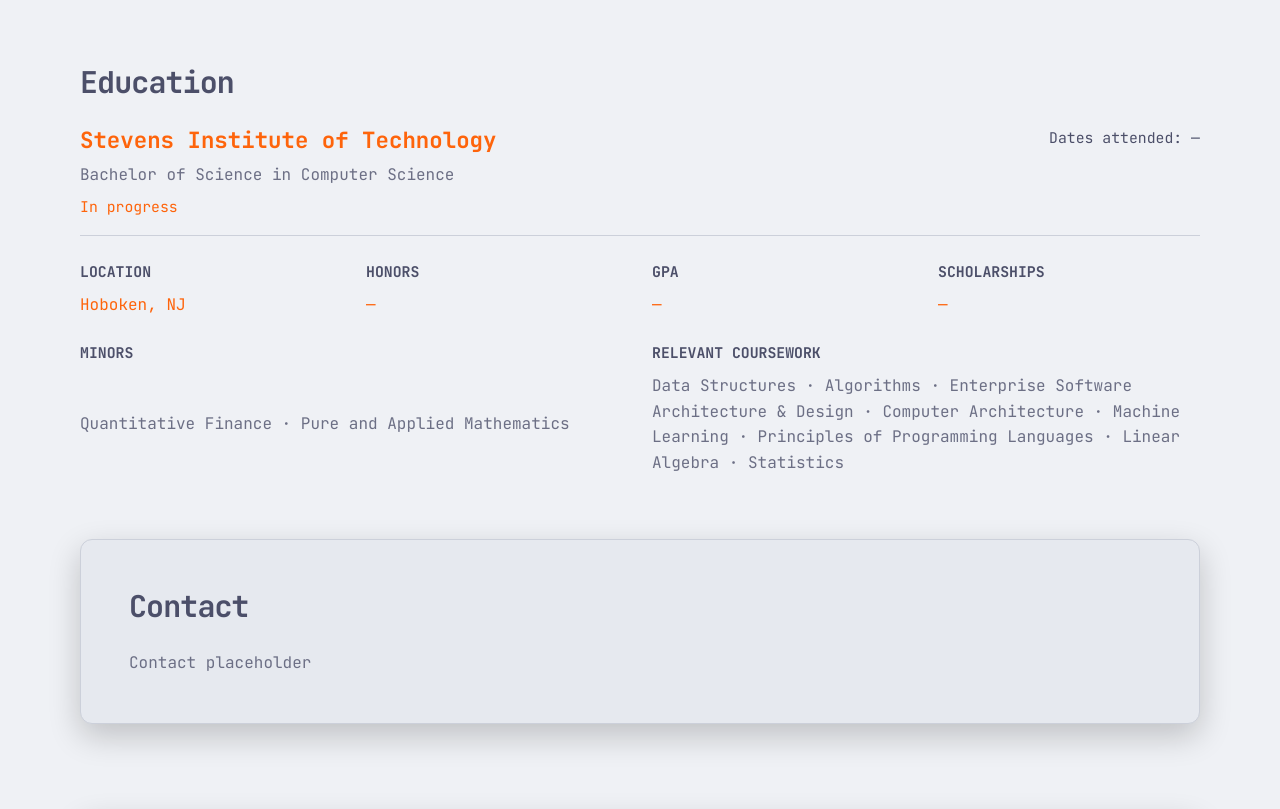
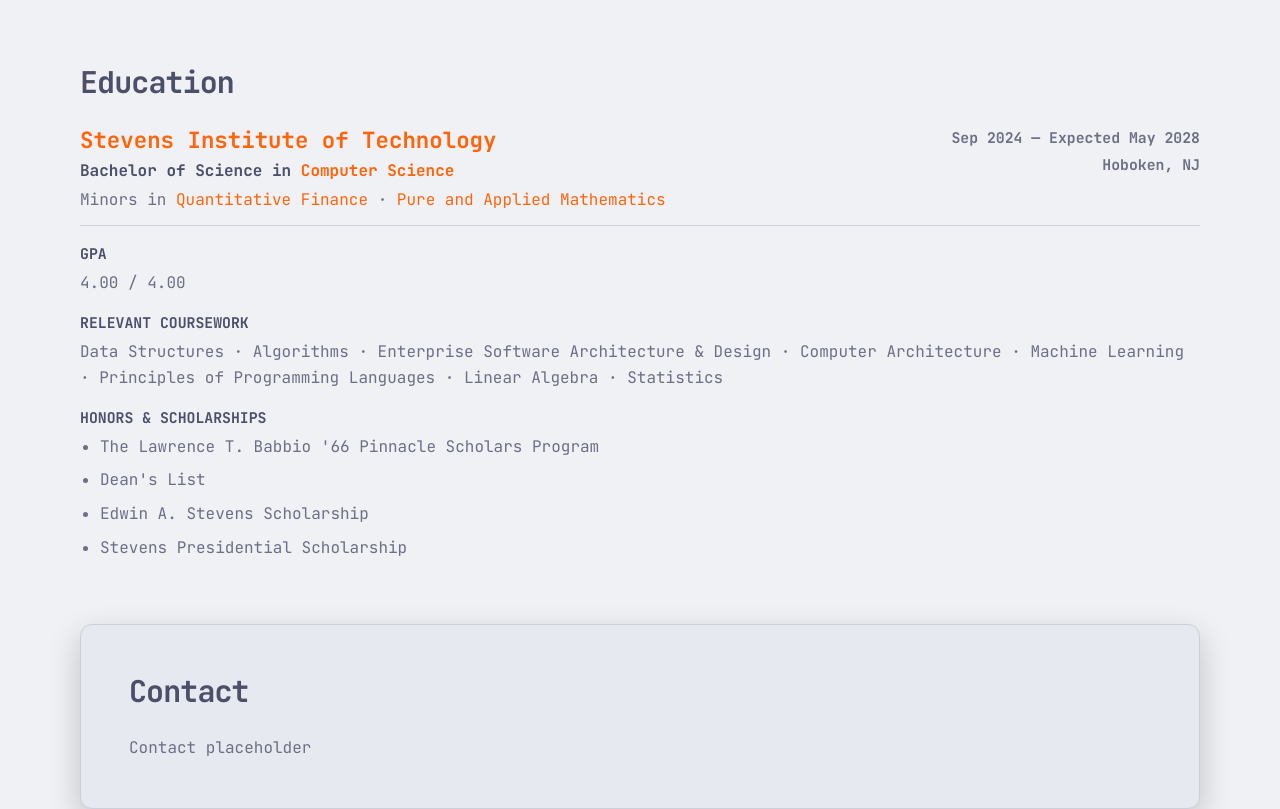
Before and after one commit to Kasu724/Kasu724.github.io, a React (Vite) app: page / in a window 1280 px wide. Shown: the part 2387-3196 px from the top of the page. Built offline with nearby package versions, Linux system fonts and the light colour scheme.

Commit message:
updated Education section

```diff
--- a/src/components/EducationSection.tsx
+++ b/src/components/EducationSection.tsx
@@ -11,40 +11,40 @@ function EducationSection() {
         <div className="education-entry__heading">
           <div>
             <h3>Stevens Institute of Technology</h3>
-            <p>Bachelor of Science in Computer Science</p>
-            <p className="education-entry__status">In progress</p>
+            <p className="education-entry__major">
+              Bachelor of Science in <span className="education-entry__field-name">Computer Science</span>
+            </p>
+            <p className="education-entry__minors">
+              Minors in <span className="education-entry__field-name">Quantitative Finance</span> ·{' '}
+              <span className="education-entry__field-name">Pure and Applied Mathematics</span>
+            </p>
           </div>
-          <p className="education-entry__date">Dates attended: —</p>
+          <div className="education-entry__meta" aria-label="Attendance details">
+            <p>Sep 2024 — Expected May 2028</p>
+            <p className="education-entry__location">Hoboken, NJ</p>
+          </div>
         </div>
-
-        <dl className="education-entry__summary">
-          <div>
-            <dt>Location</dt>
-            <dd>Hoboken, NJ</dd>
-          </div>
-          <div>
-            <dt>Honors</dt>
-            <dd>—</dd>
-          </div>
-          <div>
-            <dt>GPA</dt>
-            <dd>—</dd>
-          </div>
-          <div>
-            <dt>Scholarships</dt>
-            <dd>—</dd>
-          </div>
-        </dl>
 
         <dl className="education-entry__details">
           <div>
-            <dt>Minors</dt>
-            <dd>Quantitative Finance · Pure and Applied Mathematics</dd>
+            <dt>GPA</dt>
+            <dd>4.00 / 4.00</dd>
           </div>
           <div>
             <dt>Relevant Coursework</dt>
-            <dd>Data Structures · Algorithms · Enterprise Software Architecture & Design · Computer Architecture · Machine Learning · Principles of Programming Languages · Linear Algebra ·  Statistics</dd>
+            <dd>Data Structures · Algorithms · Enterprise Software Architecture & Design · Computer Architecture · Machine Learning · Principles of Programming Languages · Linear Algebra · Statistics</dd>
           </div>
+          <div>
+            <dt>Honors &amp; Scholarships</dt>
+            <dd>
+              <ul className="education-entry__list">
+                <li>The Lawrence T. Babbio '66 Pinnacle Scholars Program</li>
+                <li>Dean's List</li>
+                <li>Edwin A. Stevens Scholarship</li>
+                <li>Stevens Presidential Scholarship</li>
+              </ul>
+            </dd>
+            </div>
         </dl>
       </article>
     </section>
--- a/src/data/experience.ts
+++ b/src/data/experience.ts
@@ -9,7 +9,7 @@ export const experiences: Experience[] = [
   {
     company: 'Panasonic North America',
     role: 'Software Engineering Intern',
-    date: 'May 2026 - Present',
+    date: 'May 2026 — Present',
     highlights: [
       'Engineered a **Python ETL pipeline** that extracted data from **200+** customs compliance PDFs per month, achieving **99%** field-level accuracy using deterministic classifiers, regex parsers, and AI parsing',
       'Architected **Databricks** ingestion workflows using **Azure Content Understanding** to classify documents, extract structured fields, and validate outputs, reducing end-to-end processing time by **80%**',
@@ -19,7 +19,7 @@ export const experiences: Experience[] = [
   {
     company: 'Stevens Student Managed Investment Fund',
     role: 'Head Quantitative Developer',
-    date: 'Jan 2026 - Present',
+    date: 'Jan 2026 — Present',
     highlights: [
       'Engineered an asynchronous Python **REST API** using **Redis** job queues to ingest **FRED** and **Bloomberg data**, standardize time-series schemas, and handle rate limits and failures through **retries** and **idempotent jobs**',
       'Reduced complex query latency by **50%** through schema redesign and query optimization across **ClickHouse** and **PostgreSQL**, accelerating model-development workflows for quantitative researchers',
@@ -29,7 +29,7 @@ export const experiences: Experience[] = [
   {
     company: 'CommitPro Chrome Extension Research @ Stevens Institute of Technology',
     role: 'Computer Science Researcher',
-    date: 'May 2025 - Aug 2025',
+    date: 'May 2025 — Aug 2025',
     highlights: [
       'Developed and containerized a full-stack Chrome extension using **React**, **Java Spring Boot**, and **Docker** that sent Git diffs, repository structure, and static-analysis metadata to **LLM APIs** for commit summaries',
       'Designed a **RAG** pipeline that indexed repository structure and retrieved relevant files for each code change, improving evaluated commit-summary quality by **30%** over diff-only prompting',
@@ -38,7 +38,7 @@ export const experiences: Experience[] = [
   {
     company: 'WIT Contests',
     role: 'Software Engineering Intern',
-    date: 'Jan 2024 - Jun 2024',
+    date: 'Jan 2024 — Jun 2024',
     highlights: [
       'Engineered a real-time online multiplayer sports game in Unity **C#**, supporting up to 16 concurrent players via the Photon Engine SDK, implementing **client-server synchronization** and **latency handling**',
       'Designed **OOP** and state machine architecture for character systems, physics interactions, and animation management, reducing user churn by **20%** through playtesting and gameplay optimization',
--- a/src/styles/components.css
+++ b/src/styles/components.css
@@ -557,59 +557,67 @@
 }
 
 /* Education */
+.education-section > h2 {
+  margin-bottom: var(--space-6);
+}
+
 .education-entry__heading {
   display: flex;
   align-items: flex-start;
   justify-content: space-between;
   gap: var(--space-6);
-  padding-bottom: var(--space-4);
+  padding-bottom: var(--space-3);
   border-bottom: var(--border-width) solid var(--color-border);
 }
 
 .education-entry__heading h3 {
-  margin-bottom: var(--space-2);
+  margin-bottom: var(--space-1);
   color: var(--color-accent);
   font-size: clamp(1.1rem, 2.3vw, 1.4rem);
 }
 
+.education-entry__major,
+.education-entry__meta {
+  color: var(--color-text);
+  font-weight: 700;
+}
+
+.education-entry__field-name {
+  color: var(--color-accent);
+}
+
 .education-entry__heading p,
-.education-entry__summary dd,
 .education-entry__details dd {
   margin: 0;
 }
 
-.education-entry__status {
-  margin-top: var(--space-2) !important;
-  color: var(--color-accent);
-  font-size: var(--text-meta);
+.education-entry__heading .education-entry__minors {
+  margin-top: var(--space-1);
+  color: var(--color-text-muted);
 }
 
-.education-entry__date {
+.education-entry__meta {
   flex: none;
-  color: var(--color-text);
+  display: grid;
+  gap: var(--space-1);
+  color: var(--color-text-muted);
   font-size: var(--text-meta);
   text-align: right;
   white-space: nowrap;
 }
 
-.education-entry__summary,
 .education-entry__details {
   display: grid;
-  gap: var(--space-6);
-  margin: var(--space-6) 0 0;
+  grid-template-columns: 1fr;
+  gap: var(--space-4);
+  margin: var(--space-4) 0 0;
 }
 
-.education-entry__summary {
-  grid-template-columns: repeat(4, minmax(0, 1fr));
+.education-entry__details div {
+  display: grid;
+  gap: var(--space-1);
 }
 
-.education-entry__summary div,
-.education-entry__details div {
-  display: grid;
-  gap: var(--space-2);
-}
-
-.education-entry__summary dt,
 .education-entry__details dt {
   color: var(--color-text);
   font-size: var(--text-meta);
@@ -617,13 +625,15 @@
   text-transform: uppercase;
 }
 
-.education-entry__summary dd,
 .education-entry__details dd {
-  color: var(--color-accent);
+  color: var(--color-text-muted);
 }
 
-.education-entry__details dd {
-  color: var(--color-text-muted);
+.education-entry__list {
+  display: grid;
+  gap: var(--space-2);
+  margin: 0;
+  padding-left: 1.25rem;
 }
 
 /* Standalone pages */
@@ -684,12 +694,6 @@
   gap: var(--space-6);
 }
 
-@media (min-width: 42rem) {
-  .education-entry__details {
-    grid-template-columns: repeat(2, minmax(0, 1fr));
-  }
-}
-
 @media (min-width: 54rem) {
   .about-page-grid {
     grid-template-columns: repeat(3, minmax(0, 1fr));
@@ -701,12 +705,8 @@
     flex-direction: column;
   }
 
-  .education-entry__date {
+  .education-entry__meta {
     text-align: left;
-  }
-
-  .education-entry__summary {
-    grid-template-columns: repeat(2, minmax(0, 1fr));
   }
 }
 
```
